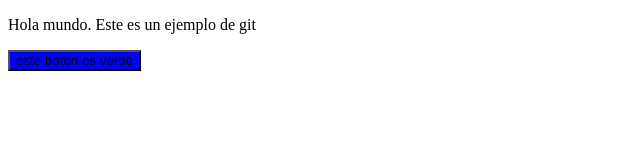
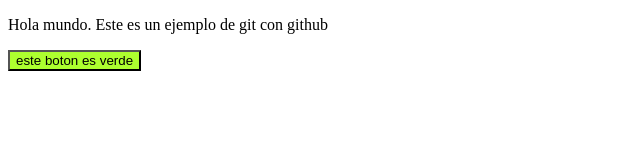
Before and after one commit to AlPeVe/repositorio-ejemplo-git, a plain HTML site: page index.html in a window 1280 px wide. Shown: the whole page, without its empty margins (0-640 px from the left). Drawn offline with Linux system fonts and the light colour scheme.

Commit message:
se cambio el mensaje del texto y el color del boton

```diff
--- a/index.html
+++ b/index.html
@@ -8,7 +8,7 @@
     <title>Document</title>
 </head>
 <body>
-    <p>Hola mundo. Este es un ejemplo de git</p>
+    <p>Hola mundo. Este es un ejemplo de git con github</p>
     <button>este boton es verde</button>
 </body>
 </html>
--- a/style.css
+++ b/style.css
@@ -1,3 +1,3 @@
 button{
-    background-color: blue;
+    background-color: greenyellow;
 }
```
